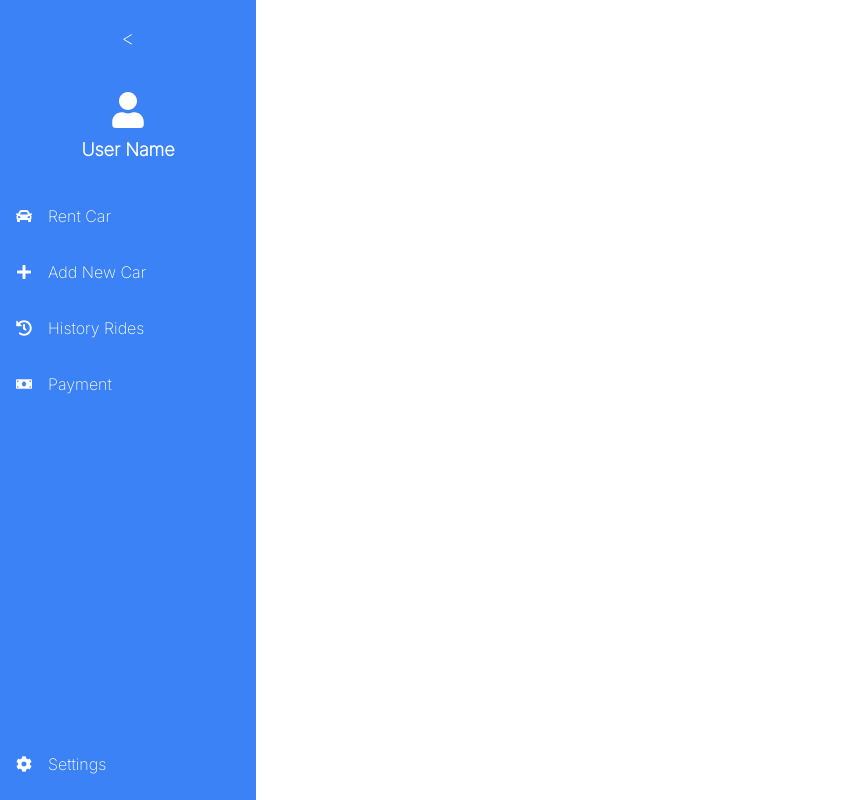
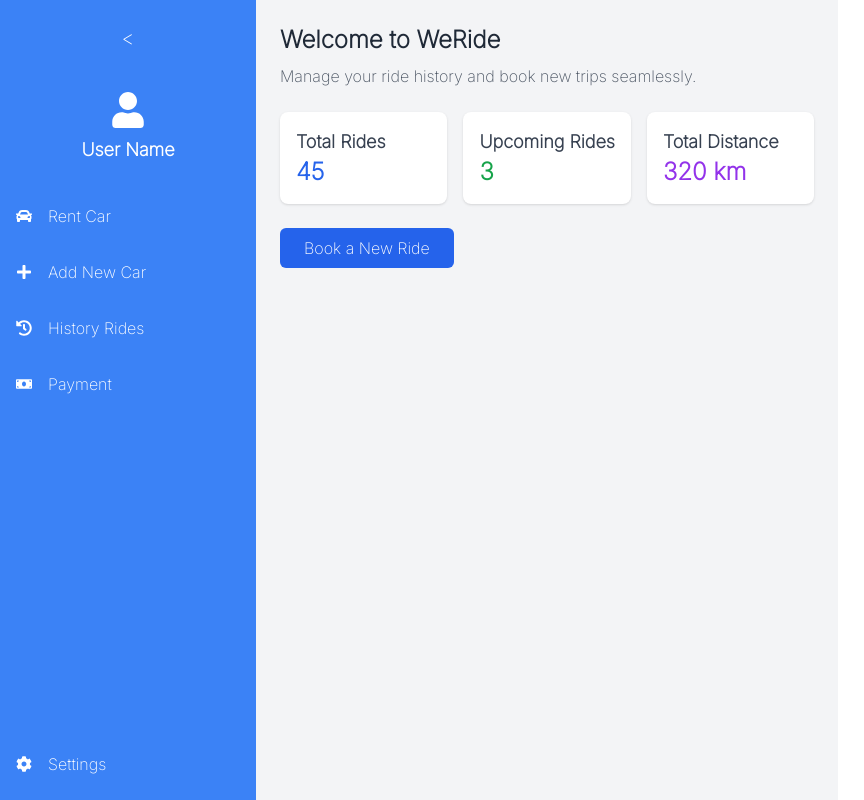
Before and after one commit to KIPOKA/Car-renting-web-application-, a React (Vite) app: page / in a window 1280 px wide. Shown: the whole page, without its empty margins (0-864 px from the left). Built offline with nearby package versions, Linux system fonts and the light colour scheme.

Commit message:
Version 6: Added search functionality for ride history

```diff
--- a/src/pages/Home.jsx
+++ b/src/pages/Home.jsx
@@ -1,10 +1,44 @@
-import React, { useState } from "react";
+import React from "react";
 import Sidebar from "./Sidebar";
 
 const Home = () => {
   return (
     <div className="flex min-h-screen bg-gray-100 h-full">
       <Sidebar />
+      <div className="flex-1 p-6">
+        {/* Header */}
+        <h1 className="text-2xl font-bold text-gray-800">Welcome to WeRide</h1>
+        <p className="text-gray-600 mt-2">
+          Manage your ride history and book new trips seamlessly.
+        </p>
+
+        {/* Ride Summary Section */}
+        <div className="grid grid-cols-1 md:grid-cols-3 gap-4 mt-6">
+          <div className="bg-white p-4 rounded-lg shadow">
+            <h2 className="text-lg font-semibold text-gray-700">Total Rides</h2>
+            <p className="text-2xl font-bold text-blue-600">45</p>
+          </div>
+          <div className="bg-white p-4 rounded-lg shadow">
+            <h2 className="text-lg font-semibold text-gray-700">
+              Upcoming Rides
+            </h2>
+            <p className="text-2xl font-bold text-green-600">3</p>
+          </div>
+          <div className="bg-white p-4 rounded-lg shadow">
+            <h2 className="text-lg font-semibold text-gray-700">
+              Total Distance
+            </h2>
+            <p className="text-2xl font-bold text-purple-600">320 km</p>
+          </div>
+        </div>
+
+        {/* CTA Button */}
+        <div className="mt-6">
+          <button className="bg-blue-600 text-white px-6 py-2 rounded-md hover:bg-blue-700">
+            Book a New Ride
+          </button>
+        </div>
+      </div>
     </div>
   );
 };
```
